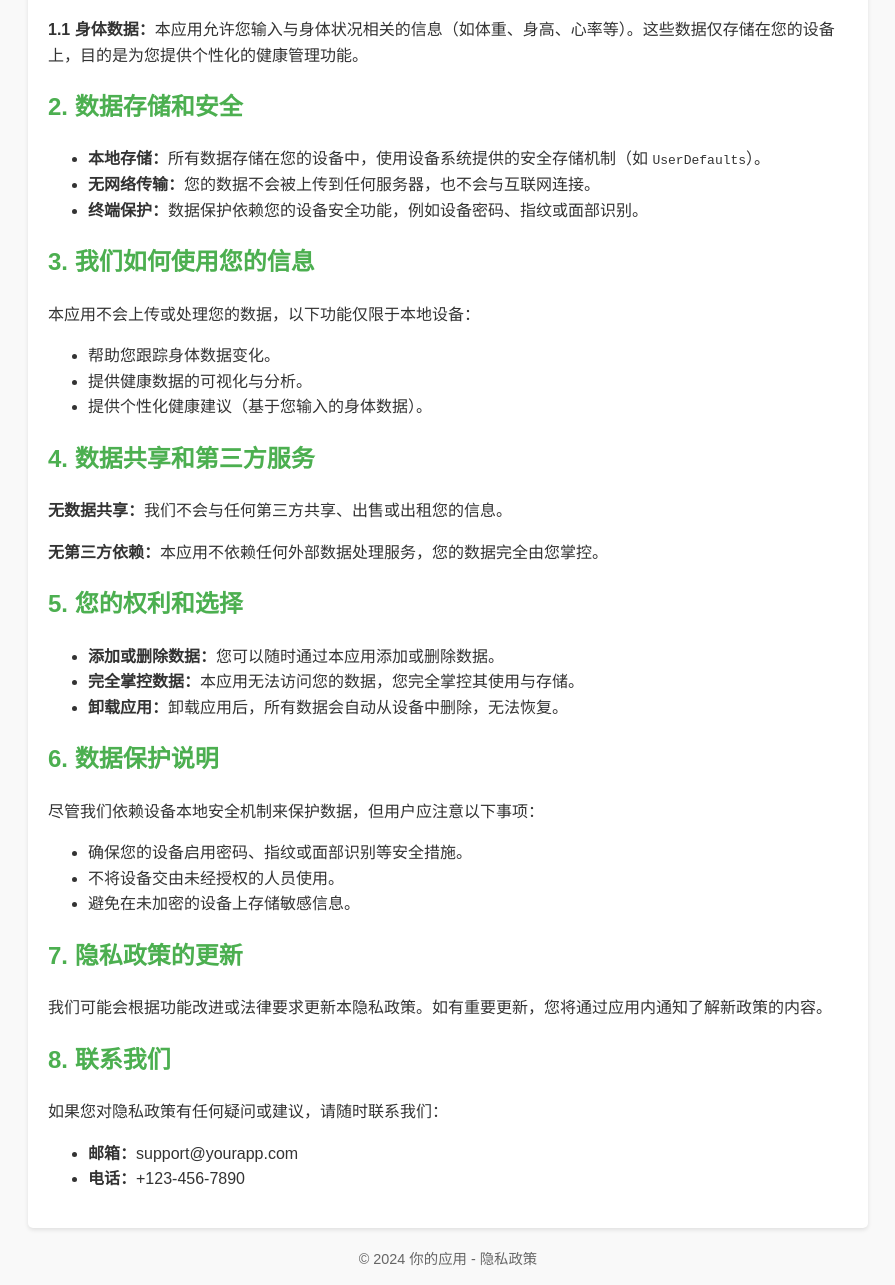
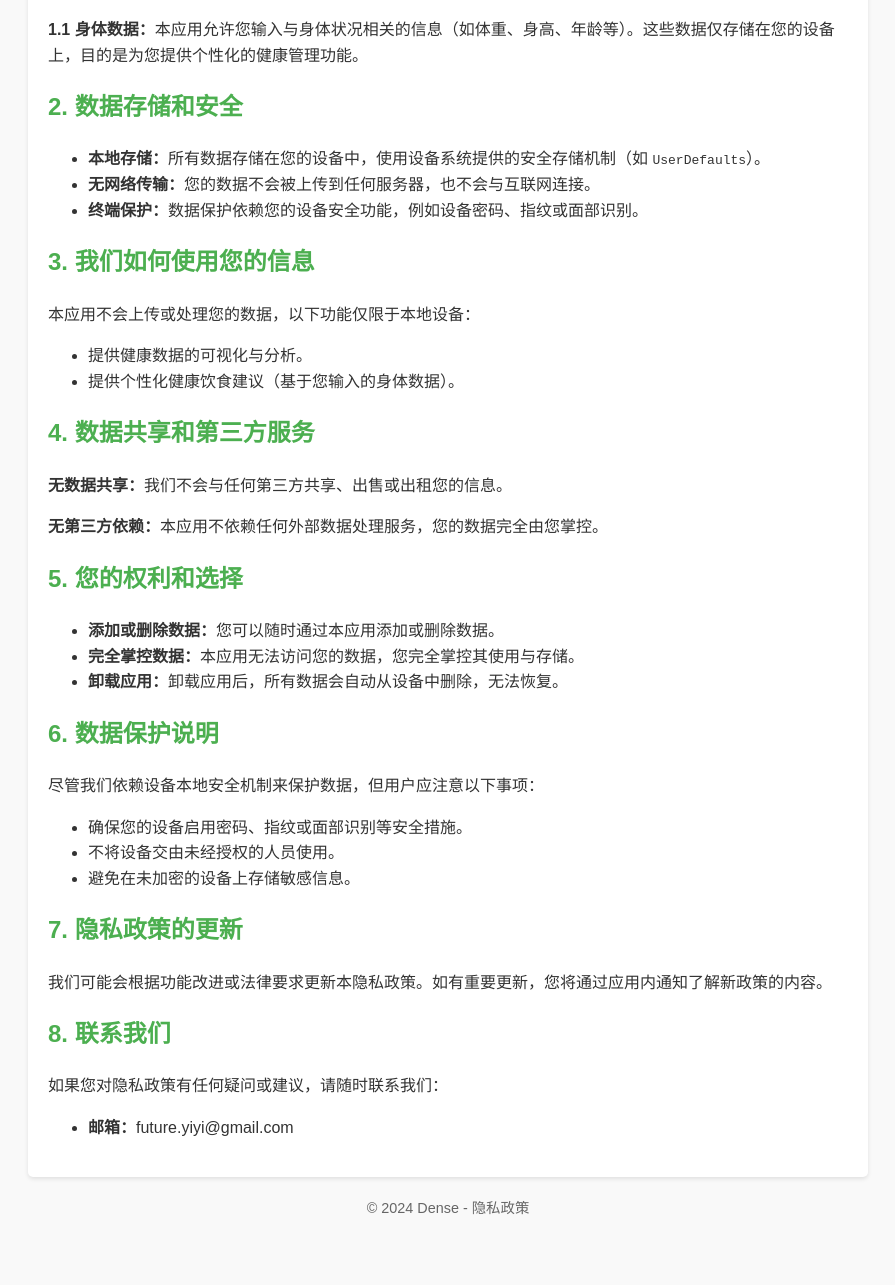
Before and after one commit to fengfengsdad/DenseSupport, a plain HTML site: page privacy-policy.html in a window 1280 px wide. Shown: the part 324-1609 px from the top of the page, without its empty margins (192-1087 px from the left). After the commit the page ends 1558 px from the top, so only its background shows below. Drawn offline with Linux system fonts and the light colour scheme.

Commit message:
Add files via upload

```diff
--- a/privacy-policy.html
+++ b/privacy-policy.html
@@ -54,7 +54,7 @@
     <p>我们重视您的隐私并致力于保护您的个人信息。本隐私政策解释了本应用如何处理用户数据，包括其收集、存储和使用方式。通过使用本应用，您同意本隐私政策中的条款。</p>
 
     <h2>1. 我们收集的信息</h2>
-    <p><strong>1.1 身体数据：</strong>本应用允许您输入与身体状况相关的信息（如体重、身高、心率等）。这些数据仅存储在您的设备上，目的是为您提供个性化的健康管理功能。</p>
+    <p><strong>1.1 身体数据：</strong>本应用允许您输入与身体状况相关的信息（如体重、身高、年龄等）。这些数据仅存储在您的设备上，目的是为您提供个性化的健康管理功能。</p>
 
     <h2>2. 数据存储和安全</h2>
     <ul>
@@ -66,9 +66,8 @@
     <h2>3. 我们如何使用您的信息</h2>
     <p>本应用不会上传或处理您的数据，以下功能仅限于本地设备：</p>
     <ul>
-      <li>帮助您跟踪身体数据变化。</li>
       <li>提供健康数据的可视化与分析。</li>
-      <li>提供个性化健康建议（基于您输入的身体数据）。</li>
+      <li>提供个性化健康饮食建议（基于您输入的身体数据）。</li>
     </ul>
 
     <h2>4. 数据共享和第三方服务</h2>
@@ -96,12 +95,11 @@
     <h2>8. 联系我们</h2>
     <p>如果您对隐私政策有任何疑问或建议，请随时联系我们：</p>
     <ul>
-      <li><strong>邮箱：</strong>support@yourapp.com</li>
-      <li><strong>电话：</strong>+123-456-7890</li>
+      <li><strong>邮箱：</strong>future.yiyi@gmail.com</li>
     </ul>
   </main>
   <footer>
-    <p>&copy; 2024 你的应用 - 隐私政策</p>
+    <p>&copy; 2024 Dense - 隐私政策</p>
   </footer>
 </body>
 </html>
```
Also changed, not shown: index.html (+0 -1 lines).
